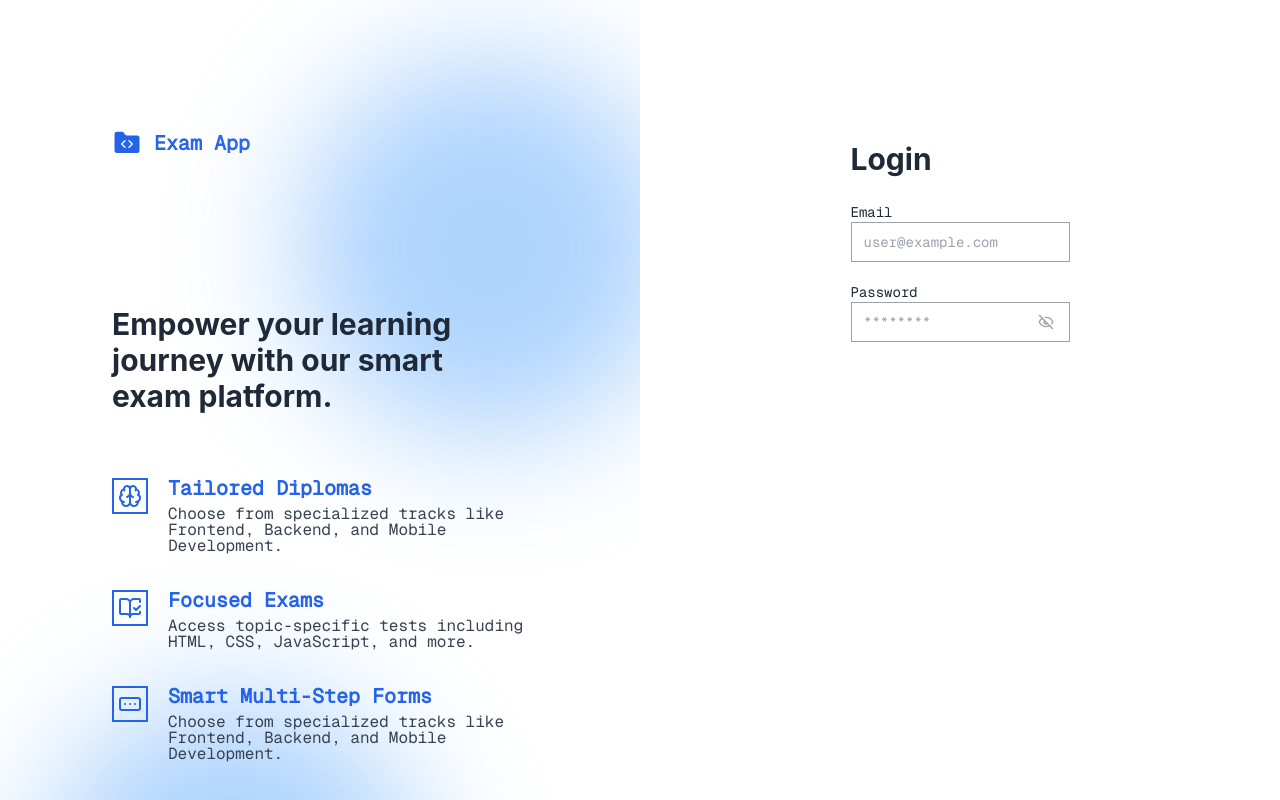
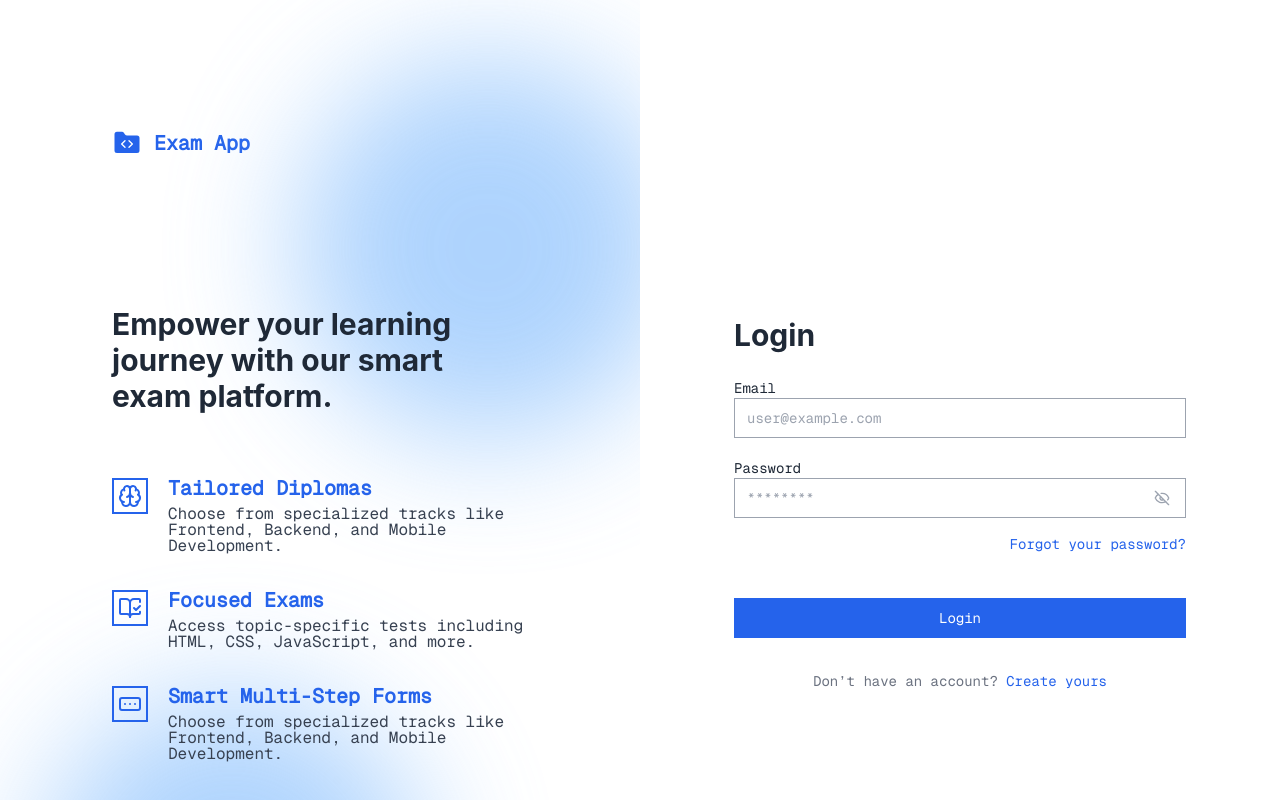
Before and after one commit to Aya-Mohammed-Hussien/Exam-App-Using-Next-Version14-, a Next.js app: page /login in a window 1280 px wide. Shown: the top 800 px of the page. Built offline with nearby package versions, Linux system fonts and the light colour scheme.

Commit message:
Login/Register Styling

```diff
--- a/src/app/(authentication)/layout.tsx
+++ b/src/app/(authentication)/layout.tsx
@@ -2,10 +2,10 @@ import AuthHeader from "@/components/shared/auth-header";
 
 export default function AuthLayout({children,}: Readonly<{ children: React.ReactNode }>) {return (
       <div className="flex flex-row">
-        <aside className="flex flex-1">
+        <aside className="w-1/2">
           <AuthHeader />
         </aside>
-        <main className="flex flex-1 justify-center">{children}</main>
+        <main className="flex w-1/2 justify-center">{children}</main>
       </div>
   );
 }
--- a/src/app/(authentication)/login/_components/login-form.tsx
+++ b/src/app/(authentication)/login/_components/login-form.tsx
@@ -2,18 +2,43 @@
 
 import PasswordField from "@/components/shared/password-filed";
 import UserDataField from "@/components/shared/user-data-field";
-import { CardContent } from "@/components/ui/card";
+import { Button } from "@/components/ui/button";
+import { Card, CardContent, CardFooter } from "@/components/ui/card";
+import Link from "next/link";
 
 export default function LoginForm() {
   return (
-    <form>
-      <CardContent className="flex flex-col gap-4 p-0">
-        {/* email */}
-        <UserDataField id="email" placeholder="user@example.com" type="email" label=" Email"/>
+    <Card className="border-none shadow-none w-[28.25rem]">
+      <form>
+      <CardContent className="flex flex-col gap-4 p-0 mb-11">
 
-        {/* Password */}
-        <PasswordField id="password" label="Password"/>
+          {/* email */}
+          <UserDataField
+            id="email"
+            placeholder="user@example.com"
+            type="email"
+            label=" Email"
+          />
+
+          {/* Password */}
+          <PasswordField id="password" label="Password" />
+          <div className="flex items-center">
+                <Link
+                  href="/forget-password"
+                  className="ml-auto inline-block text-blue-600 font-geist text-sm font-medium align-middle">
+                  Forgot your password?
+                </Link>
+          </div>
       </CardContent>
-    </form>
+
+      <CardFooter className="flex flex-col gap-9 p-0">
+        {/* Login Button */}
+        <Button type="submit" className="w-full bg-blue-600 hover:bg-blue-600 font-geist text-sm font-medium align-middle text-white">Login</Button>
+
+       {/* Create Account */}
+        <Link href="/register" className="text-blue-600 text-sm tracking-normal font-geist font-medium align-middle leading-[100%]"><span className="text-gray-500">Don’t have an account?</span> Create yours</Link>
+      </CardFooter>
+        </form>
+    </Card>
   );
 }
--- a/src/app/(authentication)/login/page.tsx
+++ b/src/app/(authentication)/login/page.tsx
@@ -2,7 +2,7 @@ import LoginForm from "./_components/login-form";
 
 export default function Page() {
   return (
-    <section className="py-36 px-32">
+    <section className="py-80">
        <h2 className="auth-heading pb-6">Login</h2>
        <LoginForm/>
     </section>
--- a/src/app/(authentication)/register/_components/register-form.tsx
+++ b/src/app/(authentication)/register/_components/register-form.tsx
@@ -2,35 +2,68 @@
 
 import PasswordField from "@/components/shared/password-filed";
 import UserDataField from "@/components/shared/user-data-field";
-import { CardContent } from "@/components/ui/card";
+import { Button } from "@/components/ui/button";
+import { Card, CardContent, CardFooter } from "@/components/ui/card";
+import Link from "next/link";
 
 export default function RegisterForm() {
   return (
+    <Card className="border-none shadow-none w-[28.25rem]">
       <form>
-      <CardContent className="flex flex-col gap-4 p-0">
+        <CardContent className="flex flex-col gap-4 p-0 mb-11">
           <div className="flex gap-3">
             {/* First Name */}
-          <UserDataField id="first-name" placeholder="Ahmed" type="text" label="First name"/>
-
+            <UserDataField
+              id="first-name"
+              placeholder="Ahmed"
+              type="text"
+              label="First name"
+            />
 
             {/* Last Name */}
-          <UserDataField id="last-name" placeholder="Abdullah" type="text" label="Last name"/>
-
+            <UserDataField
+              id="last-name"
+              placeholder="Abdullah"
+              type="text"
+              label="Last name"
+            />
           </div>
 
           {/* Username */}
-        <UserDataField id="username" placeholder="user123" type="text" label="Username"/>
-
+          <UserDataField
+            id="username"
+            placeholder="user123"
+            type="text"
+            label="Username"
+          />
 
           {/* email */}
-        <UserDataField id="email" placeholder="user@example.com" type="email" label="Email"/>
+          <UserDataField
+            id="email"
+            placeholder="user@example.com"
+            type="email"
+            label="Email"
+          />
 
           {/* Password */}
-        <PasswordField id="password" label="Password"/>
+          <PasswordField id="password" label="Password" />
 
           {/* Confirm Password */}
-        <PasswordField id="confirmPassword" label="Confirm Password"/>
+          <PasswordField id="confirmPassword" label="Confirm Password" />
         </CardContent>
+
+        <CardFooter className="flex flex-col gap-9 p-0">
+          {/* Register Button */}
+          <Button
+            type="submit"
+            className="w-full bg-blue-600 font-geist text-sm font-medium align-middle text-white">
+           Create Account
+          </Button>
+          {/* Already Having Account */}
+          <Link href="/register" className="text-blue-600 text-sm tracking-normal font-geist font-medium align-middle leading-[100%]"><span className="text-gray-500">Already have an account? </span> Login</Link>
+
+        </CardFooter>
       </form>
+    </Card>
   );
 }
--- a/src/components/ui/card.tsx
+++ b/src/components/ui/card.tsx
@@ -9,7 +9,7 @@ const Card = React.forwardRef<
   <div
     ref={ref}
     className={cn(
-      "rounded-lg border bg-card text-card-foreground shadow-sm",
+      "rounded-lg border bg-card text-card-foreground shadow-sm ",
       className
     )}
     {...props}
```
Lines whose indentation alone changed are shown as unchanged.
